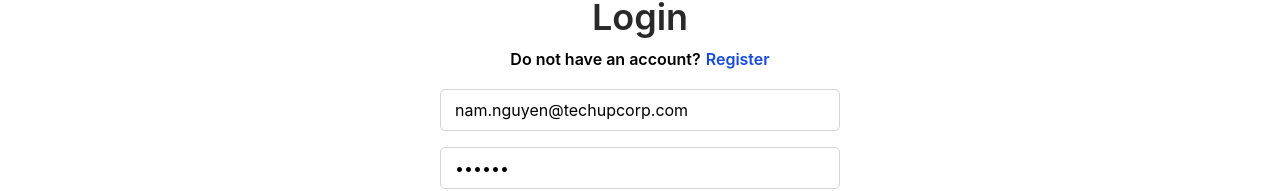
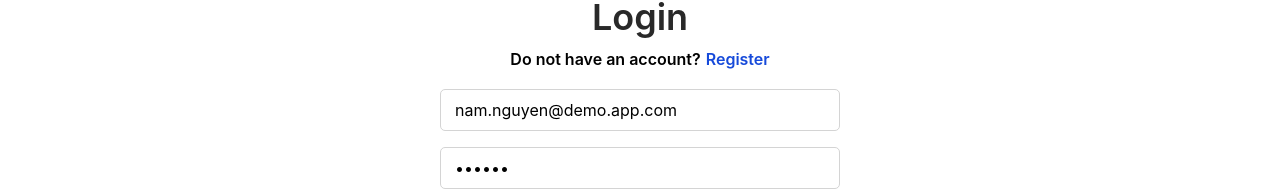
Before and after one commit to nam268ek/demo-app-themes, a React (Create React App) app: page /login in a window 1280 px wide. Shown: the part 149-340 px from the top of the page. Built offline with nearby package versions, Linux system fonts and the light colour scheme; no server answers.

Commit message:
modify name login

```diff
--- a/src/features/Login/Login.jsx
+++ b/src/features/Login/Login.jsx
@@ -110,7 +110,7 @@ function Login() {
             <CustomDiv>
               <Input
                 placeholder="Email"
-                value="nam.nguyen@techupcorp.com"
+                value="nam.nguyen@demo.app.com"
                 {...register("email", { required: true })}
               />
               {errors.email && (
```
